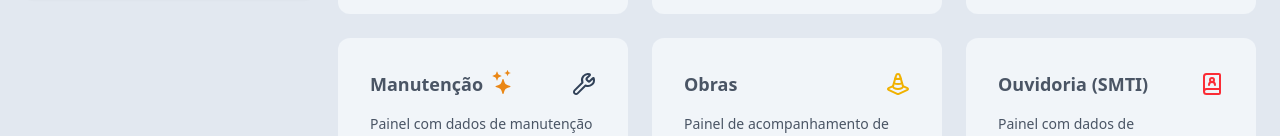
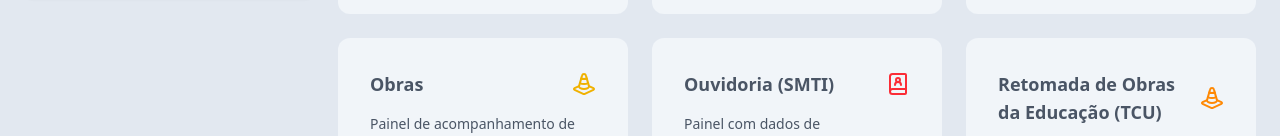
Before and after one commit to ciep-cgm-pvh/bi-portal-frontend, a React (Vite) app: page /hub in a window 1280 px wide. Shown: the part 659-795 px from the top of the page. Built offline with nearby package versions, Linux system fonts and the light colour scheme; what urql would draw is missing.

Commit message:
Update HubCardsData.tsx

```diff
--- a/src/data/HubCardsData.tsx
+++ b/src/data/HubCardsData.tsx
@@ -24,13 +24,13 @@ const HubCardsDataV2: HubCardInterface[] = [
   //   icon: <TicketsPlane className="text-orange-400 w-6 h-6" />,
   //   type: "demonstracão",
   // },
-  {
-    title: "Manutenção",
-    description: "Painel com dados de manutenção de frota.",
-    route: "/painel/manutencao/home",
-    icon: <Wrench className="text-slate-700 w-6 h-6" />,
-    type: "Frota",
-  },
+  // {
+  //   title: "Manutenção",
+  //   description: "Painel com dados de manutenção de frota.",
+  //   route: "/painel/manutencao/home",
+  //   icon: <Wrench className="text-slate-700 w-6 h-6" />,
+  //   type: "Frota",
+  // },
   {
     title: "Abastecimento",
     description: "Painel com dados de abastecimento de frota.",
```
